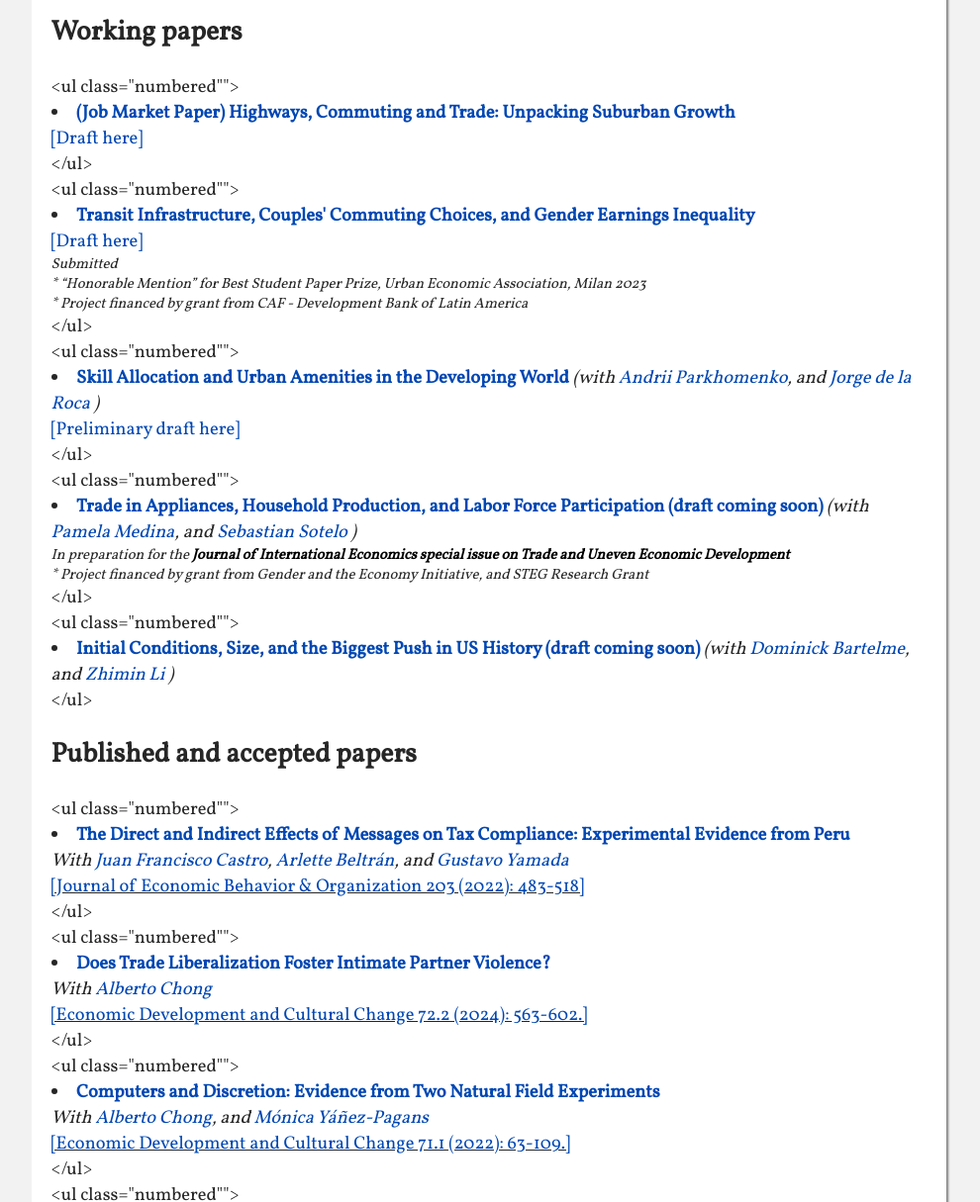
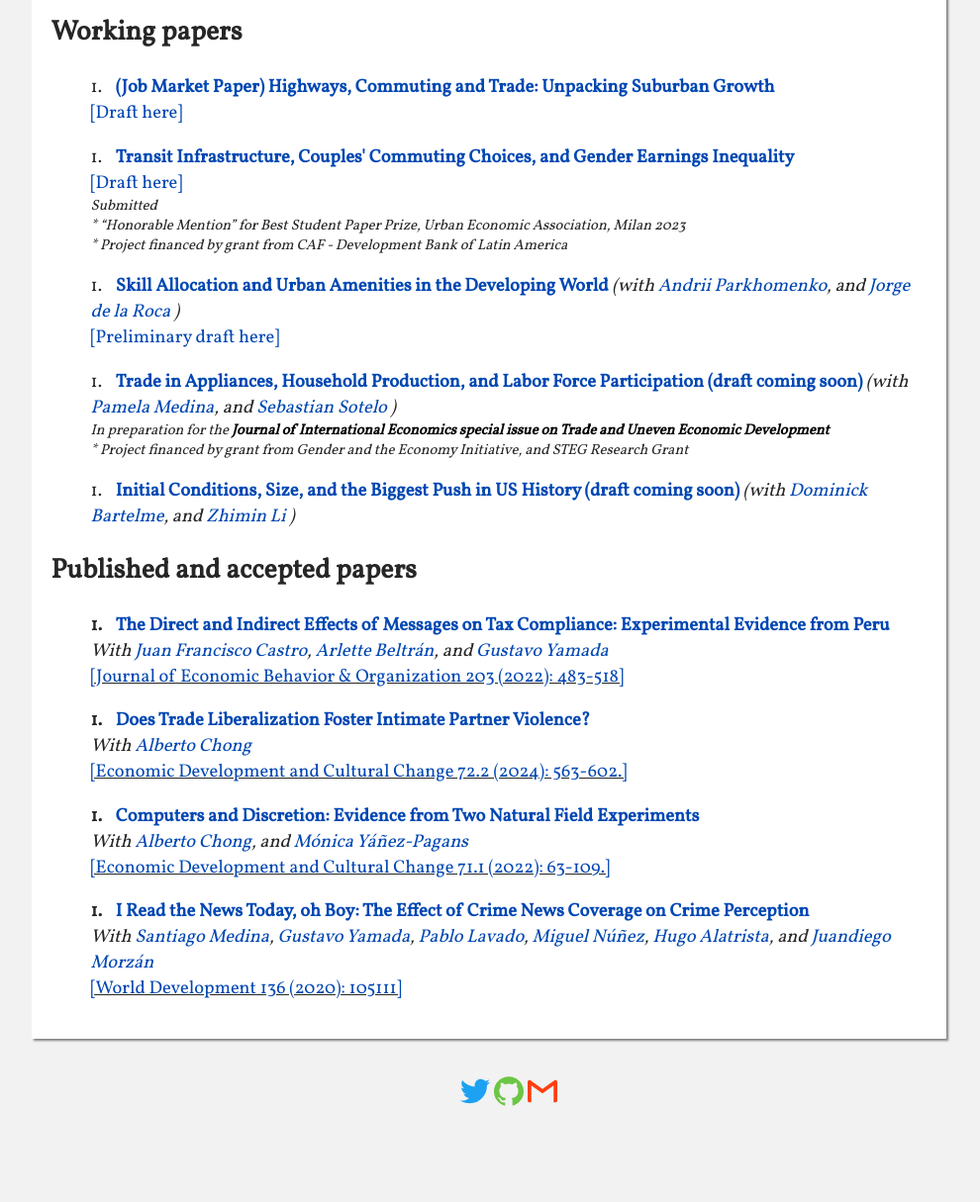
Before and after one commit to dvelasquezc/dvelasquezc.github.io, a Jekyll site: the page built from index.md, in a window 1280 px wide and 1400 px high, scrolled down 423 px. Shown: the part 185-1400 px from the top of the window at 99% size, without its empty margins (146-1136 px from the left). Built offline with Jekyll 4.4.1, drawn with Linux system fonts in a browser that asks for light colours; some web fonts are replaced; after the commit the page ends 1738 px from its top, so only the background shows below that.

Commit message:
update numered lists css

```diff
--- a/index.md
+++ b/index.md
@@ -47,7 +47,7 @@ dropdown_folder: "no"
 	{% if paper.pubstatus == "mimeo" %}
 
 		<div>
-		<ul class="numbered"">
+		<ul class="numbered">
 			<li ><a href ="{{ paper.url }}" style= "font-weight: bold;">{{ paper.title }}</a>
 			{% if paper.coauthors %}
 				<i> (with
@@ -159,7 +159,7 @@ dropdown_folder: "no"
 	{% if paper.pubstatus == "Published" %}
 
 		<div>
-		<ul class="numbered"">
+		<ul class="numbered">
 			<li style= "font-weight: bold;"><a href ="{{ paper.url }}">{{ paper.title }}</a></li>
 			{% if paper.coauthors %}
 				<i>With
```
Also changed, not shown: _pages/research.md (+2 -2 lines).
